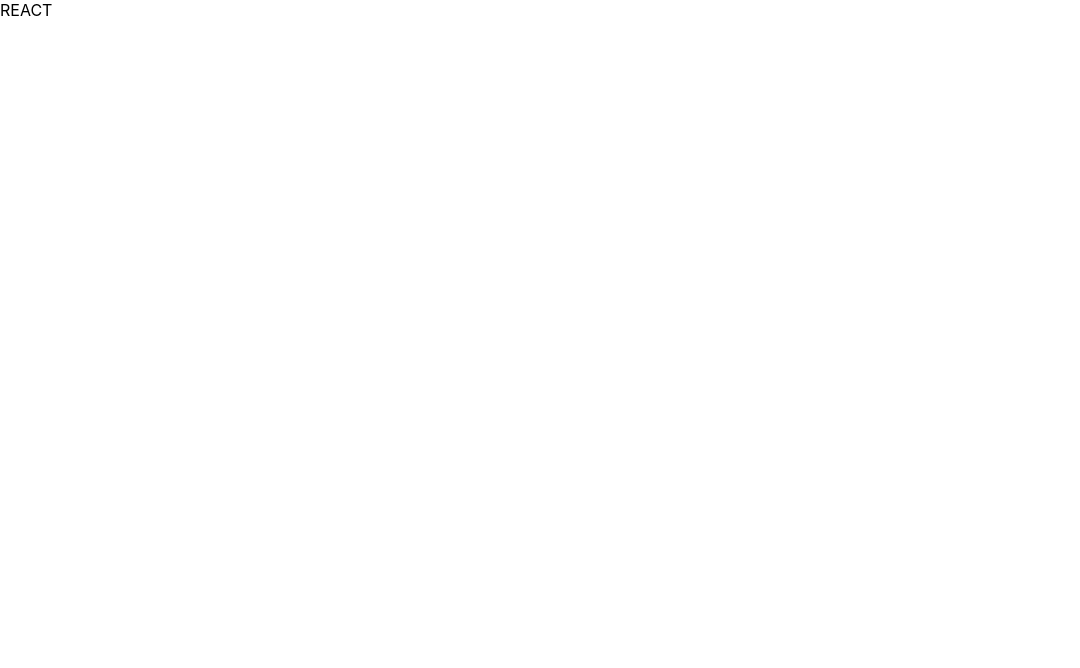
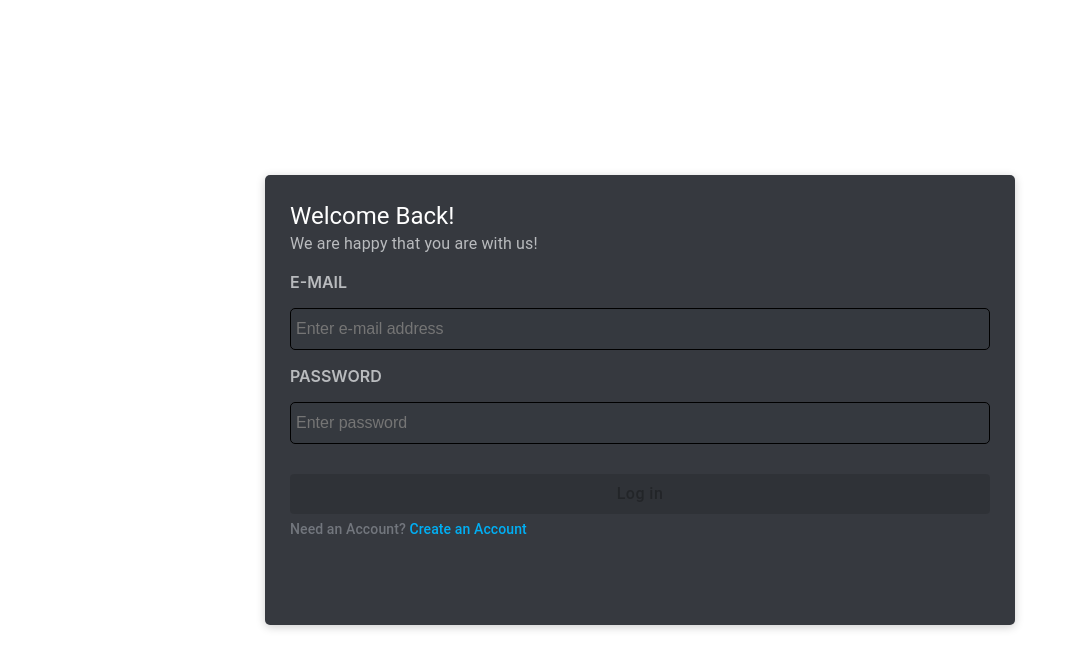
Before and after one commit to SagarM21/Video-Chat-Conferencing, a React (Create React App) app in the folder frontend/: page /login in a window 1280 px wide. Shown: the top 668 px of the page, without its empty margins (0-1080 px from the left). Built offline with nearby package versions, Linux system fonts and the light colour scheme.

Commit message:
LoginPage UI

```diff
--- a/frontend/src/App.js
+++ b/frontend/src/App.js
@@ -1,8 +1,31 @@
 import React from "react";
+import {
+	BrowserRouter as Router,
+	Routes,
+	Route,
+	Navigate,
+} from "react-router-dom";
 import "./App.css";
+import LoginPage from "./authPages/LoginPage/LoginPage";
+import RegisterPage from "./authPages/RegisterPage/RegisterPage";
+import Dashboard from "./Dashboard/Dashboard";
 
 function App() {
-	return <div className='App'>REACT</div>;
+	return (
+		<>
+			<Router>
+				<Routes>
+					<Route exact path='/login' element={<LoginPage />} />
+
+					<Route exact path='/register' element={<RegisterPage />} />
+
+					<Route exact path='/dashboard' element={<Dashboard />} />
+
+					<Route path='/' element={<Navigate to='/dashboard' />} />
+				</Routes>
+			</Router>
+		</>
+	);
 }
 
 export default App;
--- /dev/null
+++ b/frontend/src/Dashboard/Dashboard.js
@@ -0,0 +1,7 @@
+import React from "react";
+
+const Dashboard = () => {
+	return <div>Dashboard</div>;
+};
+
+export default Dashboard;
--- /dev/null
+++ b/frontend/src/authPages/LoginPage/LoginPage.js
@@ -0,0 +1,36 @@
+import React, { useEffect, useState } from "react";
+import AuthBox from "../../shared/components/AuthBox";
+import { validateLogInForm } from "../../shared/utils/validators";
+import LoginPageFooter from "./LoginPageFooter";
+import LoginPageHeader from "./LoginPageHeader";
+import LoginPageInputs from "./LoginPageInputs";
+
+const LoginPage = () => {
+	const [mail, setMail] = useState("");
+	const [password, setPassword] = useState("");
+	const [isFormValid, setIsFormValid] = useState(false);
+
+	useEffect(() => {
+		setIsFormValid(validateLogInForm({ mail, password }));
+	}, [mail, setIsFormValid, password]);
+
+	const handleLogin = () => {
+		console.log("Handle login");
+		console.log(mail);
+		console.log(password);
+	};
+	return (
+		<AuthBox>
+			<LoginPageHeader />
+			<LoginPageInputs
+				mail={mail}
+				setMail={setMail}
+				password={password}
+				setPassword={setPassword}
+			/>
+			<LoginPageFooter isFormValid={isFormValid} handleLogin={handleLogin} />
+		</AuthBox>
+	);
+};
+
+export default LoginPage;
--- /dev/null
+++ b/frontend/src/authPages/LoginPage/LoginPageFooter.js
@@ -0,0 +1,45 @@
+import { Tooltip } from "@mui/material";
+import React from "react";
+import { useNavigate } from "react-router-dom";
+import CustomPrimaryButton from "../../shared/components/CustomPrimaryButton";
+import RedirectInfo from "../../shared/components/RedirectInfo";
+
+const LoginPageFooter = ({ handleLogin, isFormValid }) => {
+	let navigate = useNavigate();
+	const handlePushToRegisterPage = () => {
+		navigate("/register");
+	};
+
+	const getFormNotValidMessage = () => {
+		return "Enter correct e-mail address and password should contain characters between 6 and 12 characters";
+	};
+
+	const getFormValidMessage = () => {
+		return "Press to Login";
+	};
+
+	return (
+		<>
+			<Tooltip
+				title={!isFormValid ? getFormNotValidMessage() : getFormValidMessage()}
+			>
+				<div>
+					<CustomPrimaryButton
+						label='Log in'
+						additionalStyles={{ marginTop: "30px" }}
+						disabled={!isFormValid}
+						onClick={handleLogin}
+					/>
+				</div>
+			</Tooltip>
+			<RedirectInfo
+				text='Need an Account? '
+				redirectText='Create an Account'
+				additionalStyles={{ marginTop: "5px" }}
+				redirectHandler={handlePushToRegisterPage}
+			/>
+		</>
+	);
+};
+
+export default LoginPageFooter;
--- /dev/null
+++ b/frontend/src/authPages/LoginPage/LoginPageHeader.js
@@ -0,0 +1,17 @@
+import { Typography } from "@mui/material";
+import React from "react";
+
+const LoginPageHeader = () => {
+	return (
+		<>
+			<Typography sx={{ color: "white" }} variant='h5'>
+				Welcome Back!
+			</Typography>
+			<Typography sx={{ color: "#b9bbbe" }}>
+				We are happy that you are with us!
+			</Typography>
+		</>
+	);
+};
+
+export default LoginPageHeader;
--- /dev/null
+++ b/frontend/src/authPages/LoginPage/LoginPageInputs.js
@@ -0,0 +1,25 @@
+import React from "react";
+import InputWithLabel from "../../shared/components/InputWithLabel";
+
+const LoginPageInputs = ({ mail, setMail, password, setPassword }) => {
+	return (
+		<>
+			<InputWithLabel
+				value={mail}
+				setValue={setMail}
+				label='E-mail'
+				type='text'
+				placeholder='Enter e-mail address'
+			/>
+			<InputWithLabel
+				value={password}
+				setValue={setPassword}
+				label='Password'
+				type='password'
+				placeholder='Enter password'
+			/>
+		</>
+	);
+};
+
+export default LoginPageInputs;
--- /dev/null
+++ b/frontend/src/authPages/RegisterPage/RegisterPage.js
@@ -0,0 +1,8 @@
+import React from "react";
+import AuthBox from "../../shared/components/AuthBox";
+
+const RegisterPage = () => {
+	return <AuthBox>RegisterPage</AuthBox>;
+};
+
+export default RegisterPage;
--- /dev/null
+++ b/frontend/src/shared/components/AuthBox.js
@@ -0,0 +1,35 @@
+import React from "react";
+import Box from "@mui/material/Box";
+import { styled } from "@mui/system";
+
+const BoxWrapper = styled("div")({
+	width: "100%",
+	height: "100vh",
+	display: "flex",
+	alignItems: "center",
+	justifyContent: "center",
+	background: "5865F2",
+});
+
+const AuthBox = (props) => {
+	return (
+		<BoxWrapper>
+			<Box
+				sx={{
+					width: 700,
+					height: 400,
+					bgcolor: "#36393f",
+					borderRadius: "5px",
+					boxShadow: "0 2px 10px 0 rgb(0 0  0 / 20%)",
+					display: "flex",
+					flexDirection: "column",
+					padding: "25px",
+				}}
+			>
+				{props.children}
+			</Box>
+		</BoxWrapper>
+	);
+};
+
+export default AuthBox;
--- /dev/null
+++ b/frontend/src/shared/components/CustomPrimaryButton.js
@@ -0,0 +1,31 @@
+import React from "react";
+import { Button } from "@mui/material";
+import { fontWeight } from "@mui/system";
+const CustomPrimaryButton = ({
+	label,
+	additionalStyles,
+	disabled,
+	onClick,
+}) => {
+	return (
+		<Button
+			variant='contained'
+			sx={{
+				bgcolor: "#5865F2",
+				color: "white",
+				textTransform: "none",
+				fontSize: "16px",
+				fontWeight: 500,
+				width: "100%",
+				height: "40px",
+			}}
+			style={additionalStyles ? additionalStyles : {}}
+			disabled={disabled}
+			onClick={onClick}
+		>
+			{label}
+		</Button>
+	);
+};
+
+export default CustomPrimaryButton;
--- /dev/null
+++ b/frontend/src/shared/components/InputWithLabel.js
@@ -0,0 +1,50 @@
+import React from "react";
+import { styled } from "@mui/system";
+
+const Wrapper = styled("div")({
+	display: "flex",
+	justifyContent: "center",
+	flexDirection: "column",
+	width: "100%",
+});
+
+const Label = styled("p")({
+	color: "#b9bbbe",
+	textTransform: "uppercase",
+	fontWeight: 600,
+	fontSize: "16px",
+});
+
+const Input = styled("input")({
+	flexGrow: 1,
+	height: "40px",
+	border: "1px solid black",
+	borderRadius: "5px",
+	color: "#dcddde",
+	background: "#35393f",
+	margin: 0,
+	fontSize: "16px",
+	padding: "0 5px",
+});
+
+const InputWithLabel = (props) => {
+	const { value, setValue, label, type, placeholder } = props;
+
+	const handleValueChange = (e) => {
+		setValue(e.target.value);
+	};
+
+	return (
+		<Wrapper>
+			<Label>{label}</Label>
+			<Input
+				value={value}
+				onChange={handleValueChange}
+				type={type}
+				placeholder={placeholder}
+			/>
+		</Wrapper>
+	);
+};
+
+export default InputWithLabel;
--- /dev/null
+++ b/frontend/src/shared/components/RedirectInfo.js
@@ -0,0 +1,29 @@
+import styled from "@emotion/styled";
+import { Typography } from "@mui/material";
+import React from "react";
+
+const RedirectText = styled("span")({
+	color: "#00AFF4",
+	fontWeight: 500,
+	cursor: "pointer",
+});
+
+const RedirectInfo = ({
+	text,
+	redirectText,
+	additionalStyles,
+	redirectHandler,
+}) => {
+	return (
+		<Typography
+			sx={{ color: "#72767d" }}
+			style={additionalStyles ? additionalStyles : {}}
+			variant='subtitle2'
+		>
+			{text}
+			<RedirectText onClick={redirectHandler}>{redirectText}</RedirectText>
+		</Typography>
+	);
+};
+
+export default RedirectInfo;
--- /dev/null
+++ b/frontend/src/shared/utils/validators.js
@@ -0,0 +1,15 @@
+export const validateLogInForm = ({ mail, password }) => {
+	const isMailValid = validateMail(mail);
+	const isPasswordValid = validatePassword(password);
+
+	return isMailValid && isPasswordValid;
+};
+
+const validatePassword = (password) => {
+	return password.length > 5 && password.length < 12;
+};
+
+const validateMail = (mail) => {
+	const emailPattern = /^[a-zA-Z0-9._-]+@[a-zA-Z0-9.-]+\.[a-zA-Z]{2,4}$/;
+	return emailPattern.test(mail);
+};
```
